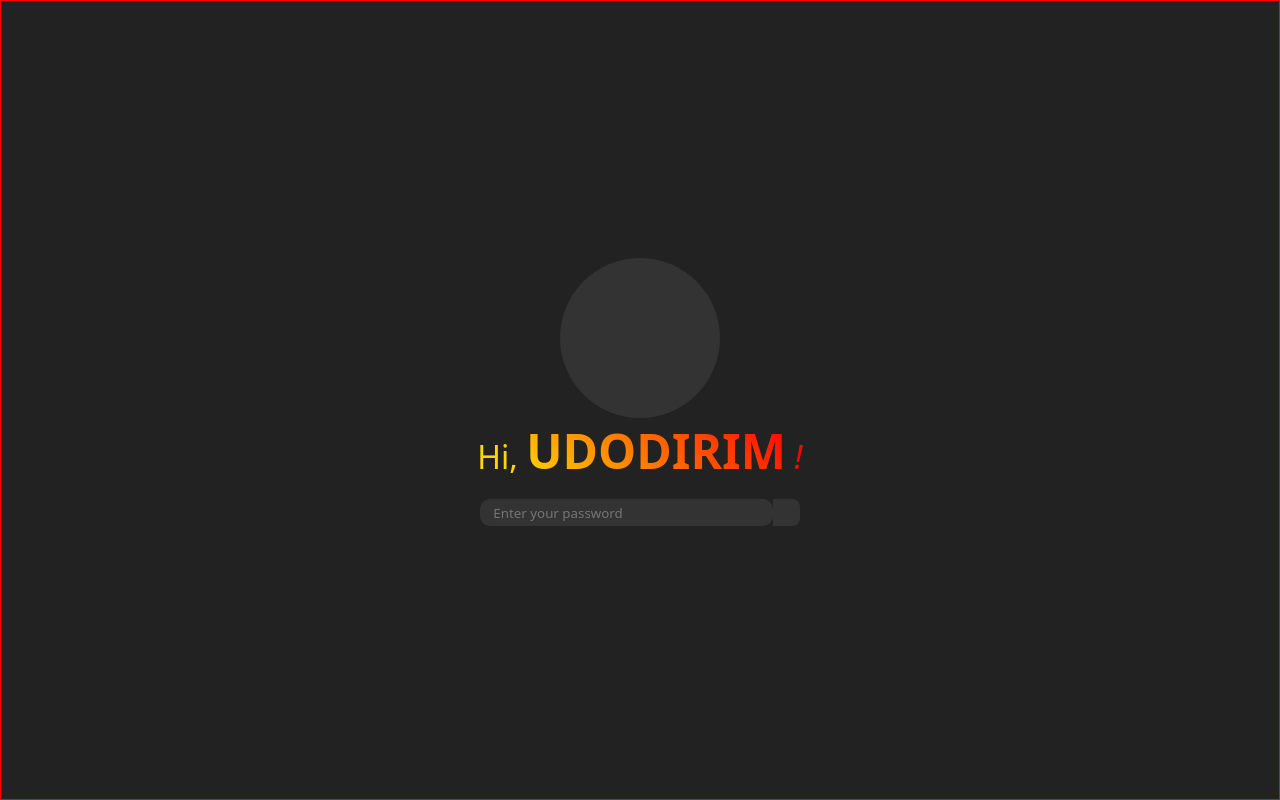
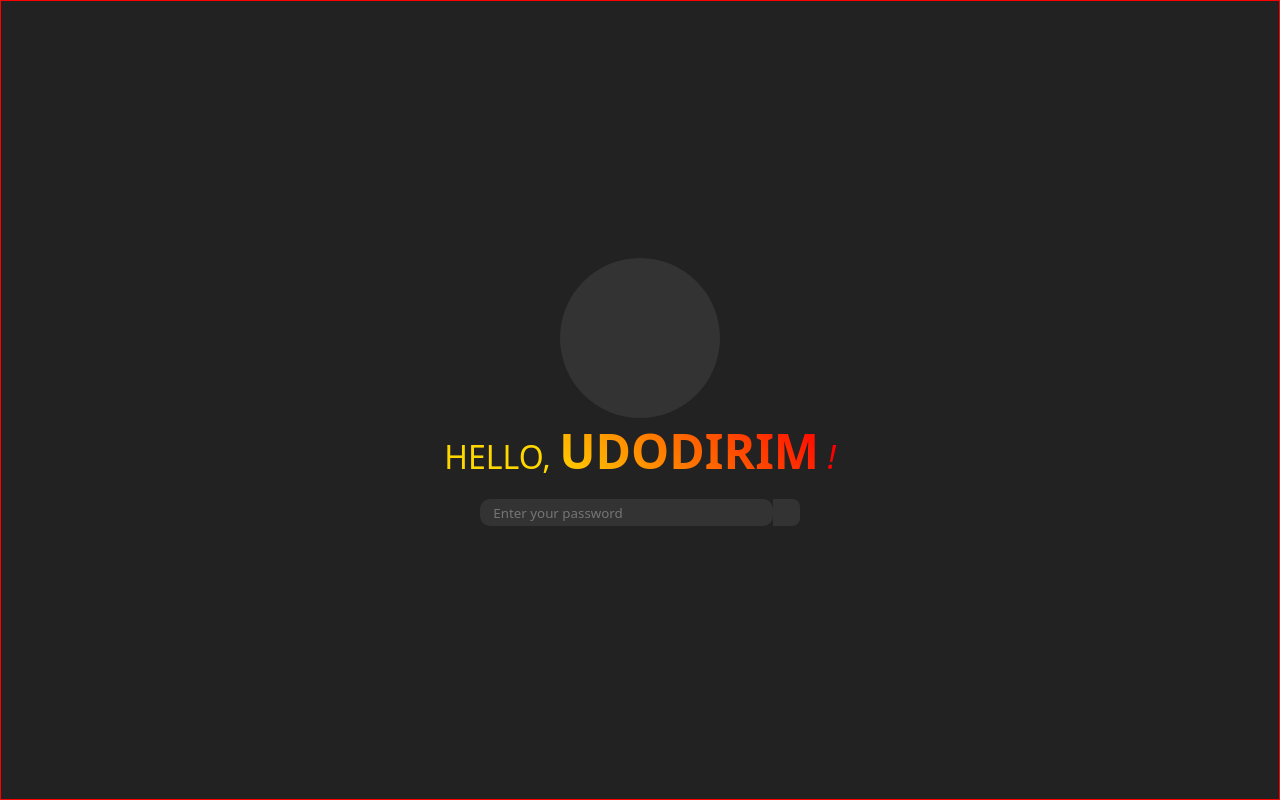
Before and after one commit to codecamp101/munachimso, a plain HTML site: page index.html in a window 1280 px wide. Drawn offline with Linux system fonts and the light colour scheme.

Commit message:
welcome changes

```diff
--- a/index.html
+++ b/index.html
@@ -12,7 +12,7 @@
     <div id ="initial">
         <b>U</b>
     </div>
-    <div id="user">Hi, <b>UDODIRIM</b> <i>!</i></div>
+    <div id="user">HELLO, <b>UDODIRIM</b> <i>!</i></div>
     <form>
   <input type="password" name="pwd" id="pwd" placeholder="Enter your password" required>
   <button type="button"id=eye></button>
```
